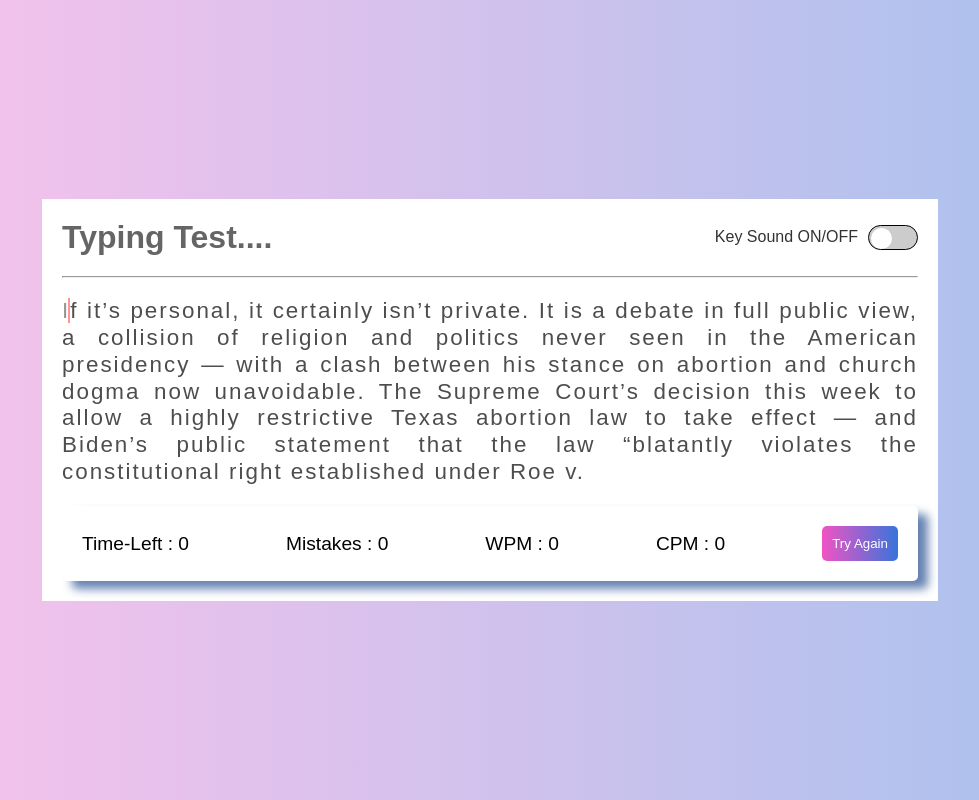
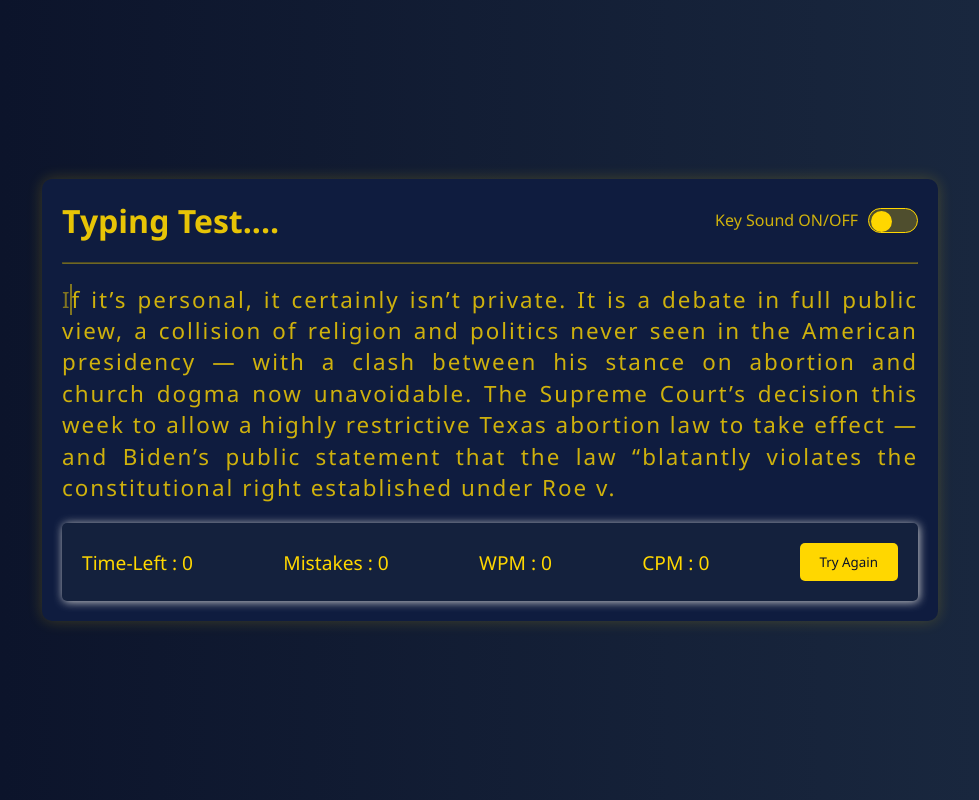
Before and after one commit to Satyam-hacker49/Typing-Test-, a plain HTML site: page index.html in a window 1280 px wide. Shown: the whole page, without its empty margins (150-1129 px from the left). Drawn offline with Linux system fonts and the light colour scheme.

Commit message:
Typing Test

```diff
--- a/script.js
+++ b/script.js
@@ -25,15 +25,6 @@ const playSound = (audio) => {
       audio.play();
     }
   };
-
-// const playSound = () =>{
-//     correctType.pause();
-//     IncorrectType.pause();
-// }
-
-// soundBtn.addEventListener('click',()=>{
-//     playSound();
-// })
 
 const loadpara=()=>{
     let random_para=Math.floor(Math.random()*article.length);
@@ -69,7 +60,7 @@ input.addEventListener('input',(e)=>{
            if(letterIndex>0){
             letterIndex--;
             if(char[letterIndex].classList.contains('incorrect')){
-                mistakes--;
+                // mistakes--;
             }
             char[letterIndex].classList.contains('correct','incorrect');
            }
--- a/style.css
+++ b/style.css
@@ -1,80 +1,78 @@
-*{
-    padding:0;
-    margin:0;
-    box-sizing:border-box;
-    font-family: Arial, Helvetica, sans-serif;
+
+
+* {
+    padding: 0;
+    margin: 0;
+    box-sizing: border-box;
+    font-family: 'Segoe UI', Tahoma, Geneva, Verdana, sans-serif;
 }
 
-body{
-    width:100%;
-    height:100vh;
-    background: linear-gradient(to right, #fbc2eb, #a6c1ee);
-    display:flex;
+body {
+    width: 100%;
+    height: 100vh;
+    background: linear-gradient(to right, #0A1128, #1B2A41);
+    display: flex;
     justify-content: center;
     align-items: center;
-}
-.box{
-    width:70%;
-    height:auto;
-    background-color:white ;
-    padding:20px;
-}
-.box .top_part{
-    width:100%;
-    position:relative;
-}
-.top_part .title_part{
-    width:100%;
-    display:flex;
-    justify-content:space-between;
-    align-items:center;
-}
-.title_part h2{
-    font-size: 2rem;
-    opacity:.6;
-}
-hr{
-    margin:20px 0;
-}
-.title_part .sound{
-    position:relative;
-    display:flex;
-    justify-content:space-between;
-    align-items:center;
-}
-.title_part .sound span{
-    margin-right:10px;
-    opacity:.8;
-
-}
-input[type="checkbox"]{
-    width:60px;
-    height:30px;
-    appearance: none;
-    background-color: red;
-    border-radius: 40px;
-    cursor:pointer;
-    border: 1px solid black;
-    position: relative;
-    left:0;
-    border:1px solid black;
-
+    color: #FFD700;
 }
 
+.box {
+    width: 70%;
+    height: auto;
+    background-color: #0F1C3F;
+    padding: 20px;
+    border-radius: 10px;
+    box-shadow: 0 0 15px rgba(255, 215, 0, 0.2);
+}
 
+.box .top_part {
+    width: 100%;
+    position: relative;
+}
 
+.top_part .title_part {
+    width: 100%;
+    display: flex;
+    justify-content: space-between;
+    align-items: center;
+}
 
+.title_part h2 {
+    font-size: 2rem;
+    opacity: 0.9;
+    color: #FFD700;
+}
+
+hr {
+    margin: 20px 0;
+    border-color: #FFD70066;
+}
+
+.title_part .sound {
+    position: relative;
+    display: flex;
+    justify-content: space-between;
+    align-items: center;
+}
+
+.title_part .sound span {
+    margin-right: 10px;
+    opacity: 0.8;
+    color: #FFD700;
+}
 
 input[type="checkbox"] {
     width: 50px;
     height: 25px;
     appearance: none;
-    background-color: #ccc;
+    background-color: #FFD70044;
     border-radius: 25px;
     position: relative;
     cursor: pointer;
     outline: none;
     transition: background-color 0.3s ease;
+    border: 1px solid #FFD700;
 }
 
 input[type="checkbox"]::before {
@@ -85,90 +83,92 @@ input[type="checkbox"]::before {
     border-radius: 50%;
     top: 2px;
     left: 2px;
-    background-color: white;
+    background-color: #FFD700;
     transition: 0.3s;
 }
 
 input[type="checkbox"]:checked {
-    background-color: #4caf50;
+    background-color: #FFD700;
 }
 
 input[type="checkbox"]:checked::before {
     transform: translateX(25px);
+    background-color: #0A1128;
 }
 
-
-
-
-
-
-.type_content input{
-    position:absolute;
-    z-index:-99;
-    /* top:20px; */
-     opacity:0;
-
+.type_content input {
+    position: absolute;
+    z-index: -99;
+    opacity: 0;
 }
 
-.type_content p{
-    font-size:1.4rem;
+.type_content p {
+    font-size: 1.4rem;
     letter-spacing: 2px;
     text-align: justify;
-    opacity: 0.7;
-    line-height: 1.2;
+    opacity: 0.8;
+    line-height: 1.4;
+    color: #FFD700;
 }
 
-.bottom_part{
-    width:100%;
-    display:flex;
-    justify-content:space-between;
-    align-items:center;
-    margin-top:20px;
-    box-shadow:10px 8px 10px rgb(16 61 134 / 64%);
-    padding:20px;
+.bottom_part {
+    width: 100%;
+    display: flex;
+    justify-content: space-between;
+    align-items: center;
+    margin-top: 20px;
+    box-shadow: 1px 1px 10px #ccc;
+    padding: 20px;
     border-radius: 5px;
-
+    background-color: #14213D;
 }
 
-.bottom_part p{
-    font-size:1.2rem;
-}
-.bottom_part button{
-    padding:10px;
-    cursor:pointer;
-    background:linear-gradient(to right, #f054c4, #3974db) ;
-    color:white;
-    outline:none;
-    border:none;
-    border-radius: 5px;
-    transition-duration: 200ms;
-}
-.bottom_part button:hover{
-    transform:scale(1.1);
+.bottom_part p {
+    font-size: 1.2rem;
+    color: #FFD700;
 }
 
+.bottom_part button {
+    padding: 10px 20px;
+    cursor: pointer;
+    background-color: #FFD700;
+    color: #0A1128;
+    border: none;
+    border-radius: 5px;
+    transition: background-color 0.3s, transform 0.2s;
+}
 
-.correct{
-    color:green ;
+.bottom_part button:hover {
+    background-color: #d84c15;
+    color:aliceblue;
+    transform: scale(1.1);
 }
-.incorrect{
-    color:red;
+
+.correct {
+    color: #00ff00;
 }
-.active{
-    opacity:.6;
-    position:relative;
+
+.incorrect {
+    color: #ff4d4d;
 }
-.active::before{
-    position:absolute;
-    content:'';
-    right:0;
-    width:2px;
-    height:100%;
-    background-color: red;
-    animation:blink .5s linear infinite;
+
+.active {
+    opacity: 0.6;
+    position: relative;
 }
-@keyframes blink{
-    50%{
-        opacity:1;
+
+.active::before {
+    position: absolute;
+    content: '';
+    right: 0;
+    width: 2px;
+    height: 100%;
+    background-color: #FFD700;
+    animation: blink 0.5s linear infinite;
+}
+
+@keyframes blink {
+    50% {
+        opacity: 1;
     }
 }
```
